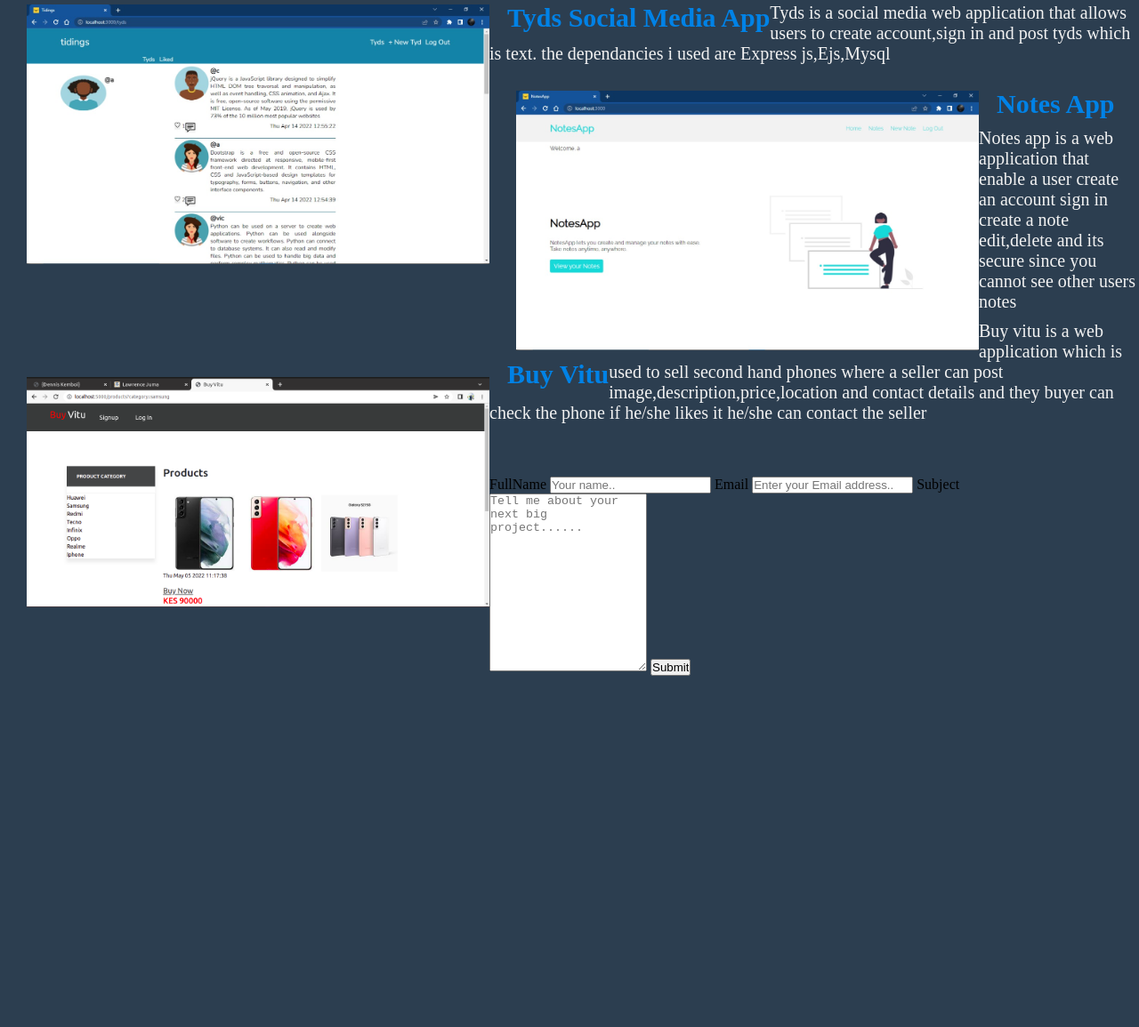
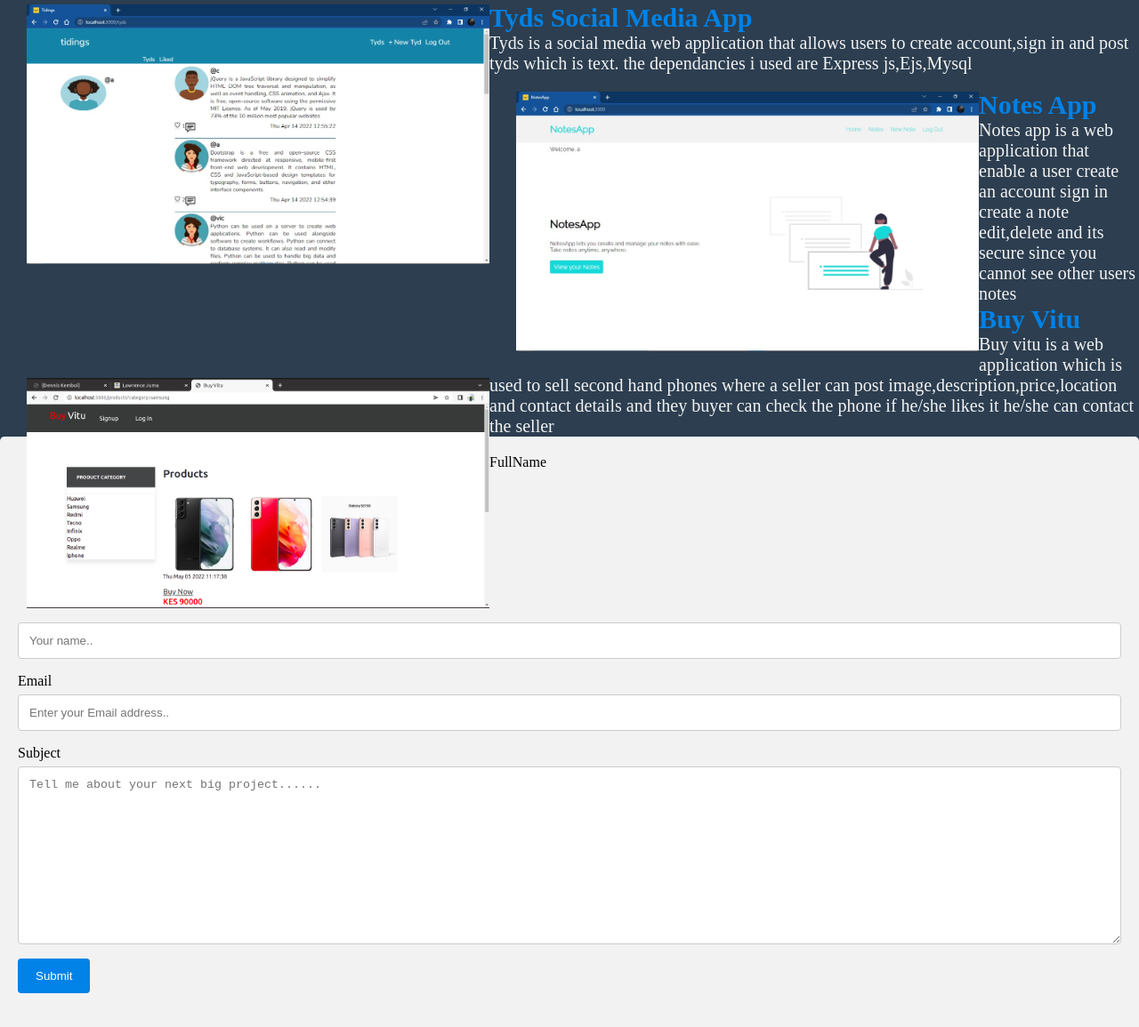
Before and after one commit to Developer-Dennis/portfolio, a plain HTML site: page index.html in a window 1280 px wide. Shown: the part 1641-2796 px from the top of the page at 89% size. Drawn offline with Linux system fonts and the light colour scheme.

Commit message:
added styling for contact us page

```diff
--- a/style.css
+++ b/style.css
@@ -234,14 +234,38 @@
   padding-left: 20px;
   font-size: 30px;
   color: #0082e6;
-  padding-bottom: 10px;
-  float: left
-
 }
 .portfolio #projects .myprojects .text-app .text p{
   font-size: 20px;
   color: #f2f2f2;
   padding-left: 40px;
-  padding-bottom: 10px;
+}
 
+input[type=text], select, textarea {
+  width: 100%; /* Full width */
+  padding: 12px; /* Some padding */
+  border: 1px solid #ccc; /* Gray border */
+  border-radius: 4px; /* Rounded borders */
+  box-sizing: border-box; /* Make sure that padding and width stays in place */
+  margin-top: 6px; /* Add a top margin */
+  margin-bottom: 16px; /* Bottom margin */
+  resize: vertical /* Allow the user to vertically resize the textarea (not horizontally) */
 }
+
+
+input[type=submit] {
+  background-color: #0082e6;
+  color: white;
+  padding: 12px 20px;
+  border: none;
+  border-radius: 4px;
+  cursor: pointer;
+}
+input[type=submit]:hover {
+  background-color: #45a049;
+}
+.container {
+  border-radius: 5px;
+  background-color: #f2f2f2;
+  padding: 20px;
+}
```
